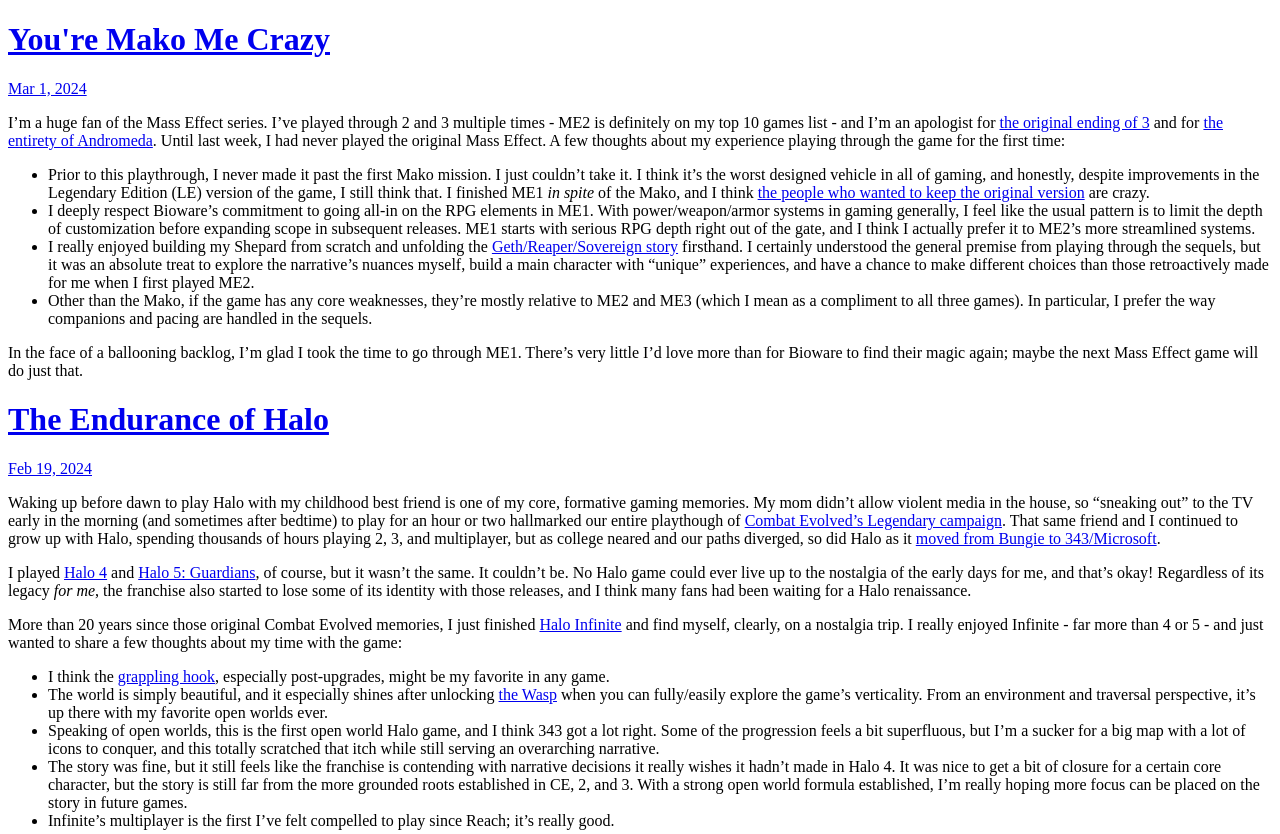
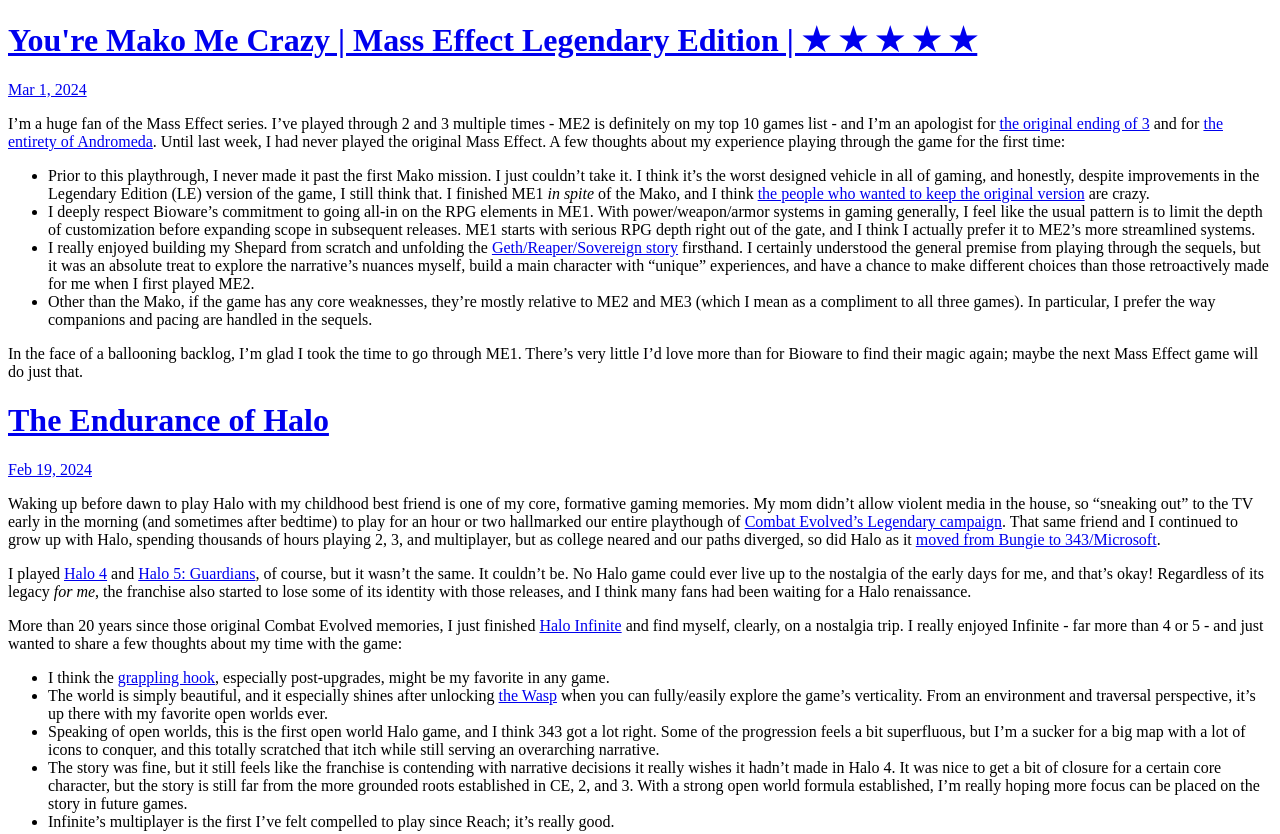
Before and after one commit to cjtylr/microblog, a plain HTML site: page index.html in a window 1280 px wide. Shown: the top 834 px of the page. Drawn offline with Linux system fonts and the light colour scheme.

Commit message:
Archiving from Micro.blog.

```diff
--- a/index.html
+++ b/index.html
@@ -24,7 +24,7 @@
 
 	  <div class="h-entry">
 
-			<h1><a href="https://blog.cjt.io/2024/03/01/youre-mako-me.html">You&#39;re Mako Me Crazy</a></h1>
+			<h1><a href="https://blog.cjt.io/2024/03/01/youre-mako-me.html">You&#39;re Mako Me Crazy | Mass Effect Legendary Edition |  ★ ★ ★ ★ ★</a></h1>
 
 
 		<a href="https://blog.cjt.io/2024/03/01/youre-mako-me.html" class="u-url"><time class="dt-published" datetime="2024-03-01 11:53:03 -0800">Mar 1, 2024</time></a>
@@ -38,7 +38,10 @@
 <li>Other than the Mako, if the game has any core weaknesses, they’re mostly relative to ME2 and ME3 (which I mean as a compliment to all three games). In particular, I prefer the way companions and pacing are handled in the sequels.</li>
 </ul>
 <p>In the face of a ballooning backlog, I’m glad I took the time to go through ME1. There’s very little I’d love more than for Bioware to find their magic again; maybe the next Mass Effect game will do just that.</p>
-<p><!-- raw HTML omitted --><!-- raw HTML omitted --><!-- raw HTML omitted --><!-- raw HTML omitted --></p>
+<!-- raw HTML omitted -->
+<!-- raw HTML omitted -->
+<!-- raw HTML omitted -->
+<!-- raw HTML omitted -->
 
 		</div>
 	  </div>
```
